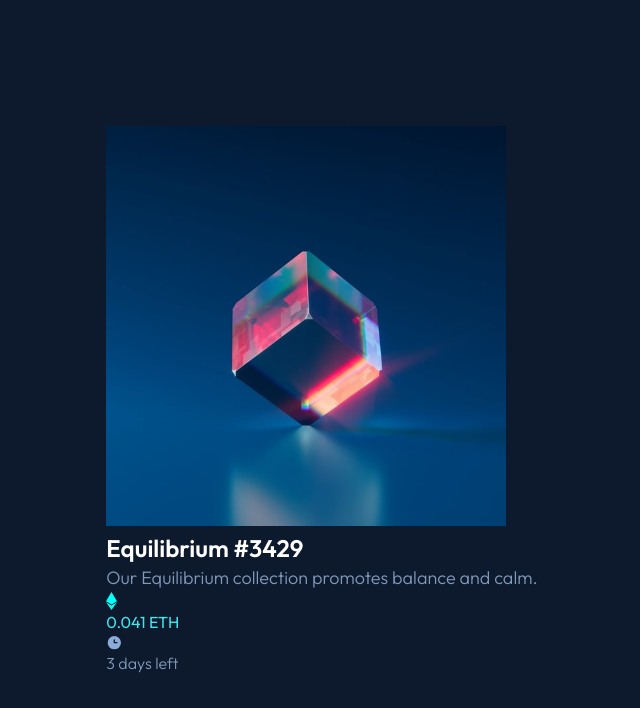
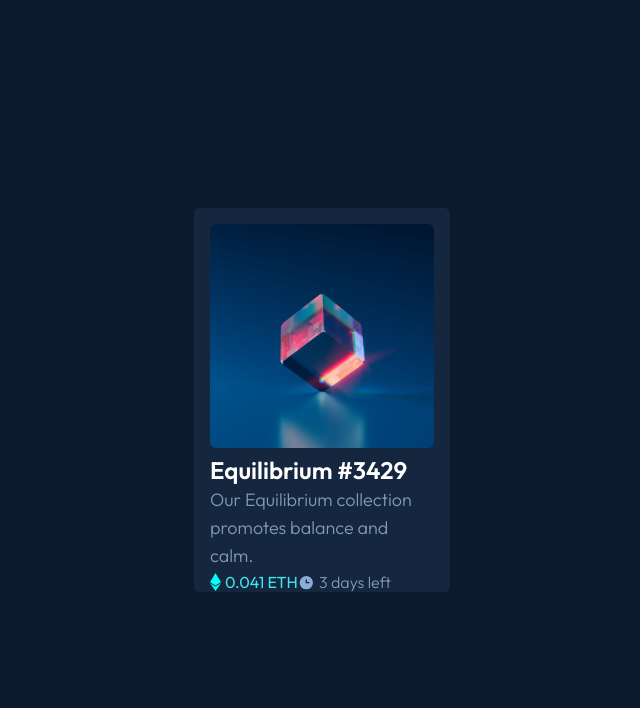
Before and after one commit to christianhelms/nft-preview-card-component, a Next.js app: page / in a window 1280 px wide. Shown: the top 708 px of the page, without its empty margins (318-958 px from the left). Built offline with nearby package versions, Linux system fonts and the light colour scheme.

Commit message:
changed card color and rounded edges

```diff
--- a/pages/index.js
+++ b/pages/index.js
@@ -8,21 +8,30 @@ export default function Home() {
         <title>Front-End Mentor Practice Problem</title>
       </Head>
       <div className='grid place-items-center h-screen bg-dark-blue'>
-        <div>
+        <div className='bg-darkish-blue w-64	h-96 rounded-md p-4'>
           <Image
+            className='rounded-md'
             src={'/image-equilibrium.jpg'}
-            width={400}
-            height={400}
+            width={300}
+            height={300}
           />
           <p className='text-white font-outfit font-semibold text-2xl'>Equilibrium #3429</p>
           <p className='text-dark-gray font-outfit text-lg font-light'>Our Equilibrium collection promotes balance and calm.</p>
-          <div>
-            <div>
-            <img src='/icon-ethereum.svg' alt='Eth' />
+          <div className='flex flex-row'>
+            <div className='flex flex-row items-center'>
+            <img
+              className='relitive pr-1'
+              src='/icon-ethereum.svg'
+              alt='Eth'
+            />
             <p className='text-mint-blue font-outfit font-normal'>0.041 ETH</p>
             </div>
-            <div>
-            <img src='/icon-clock.svg' alt='Eth' />
+            <div className='flex flex-row items-center'>
+            <img
+              className='relitive pr-1'
+              src='/icon-clock.svg'
+              alt='Time Left '
+            />
             <p className='text-dark-gray font-outfit font-light'>3 days left</p>
             </div>
           </div>
--- a/tailwind.config.js
+++ b/tailwind.config.js
@@ -6,7 +6,8 @@ module.exports = {
   theme: {
     colors: {
       'dark-blue': '#0d1a2d', //main background
-      'dark-gray':'#8299ba', //card background
+      'darkish-blue': '#15273f', //card background
+      'dark-gray':'#8299ba', // body text
       'mint-blue':'#41e5ed', //price
       'very-dark-gray':'#293b53', //line
       'white':'#FFFFFF'
```
